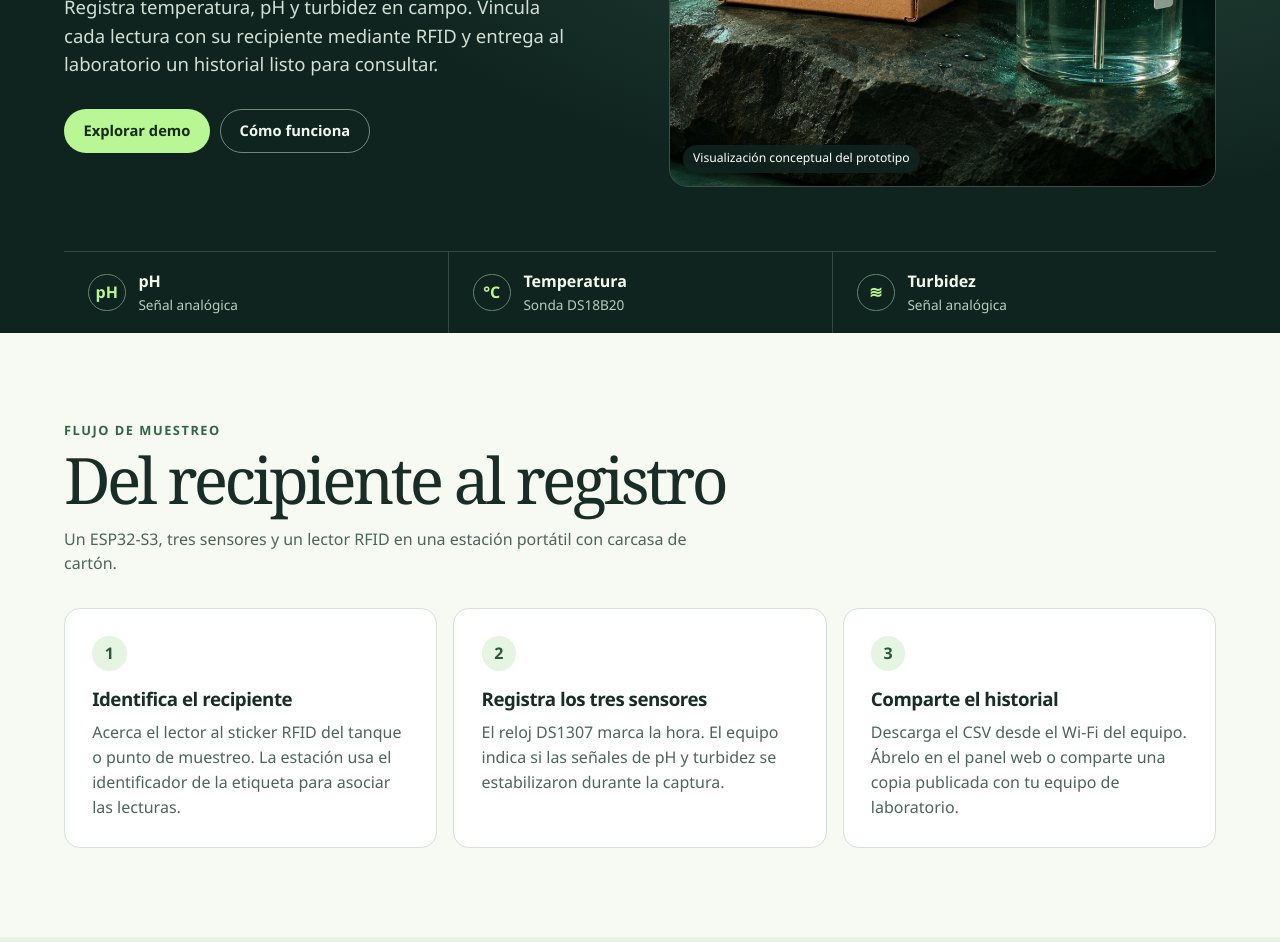
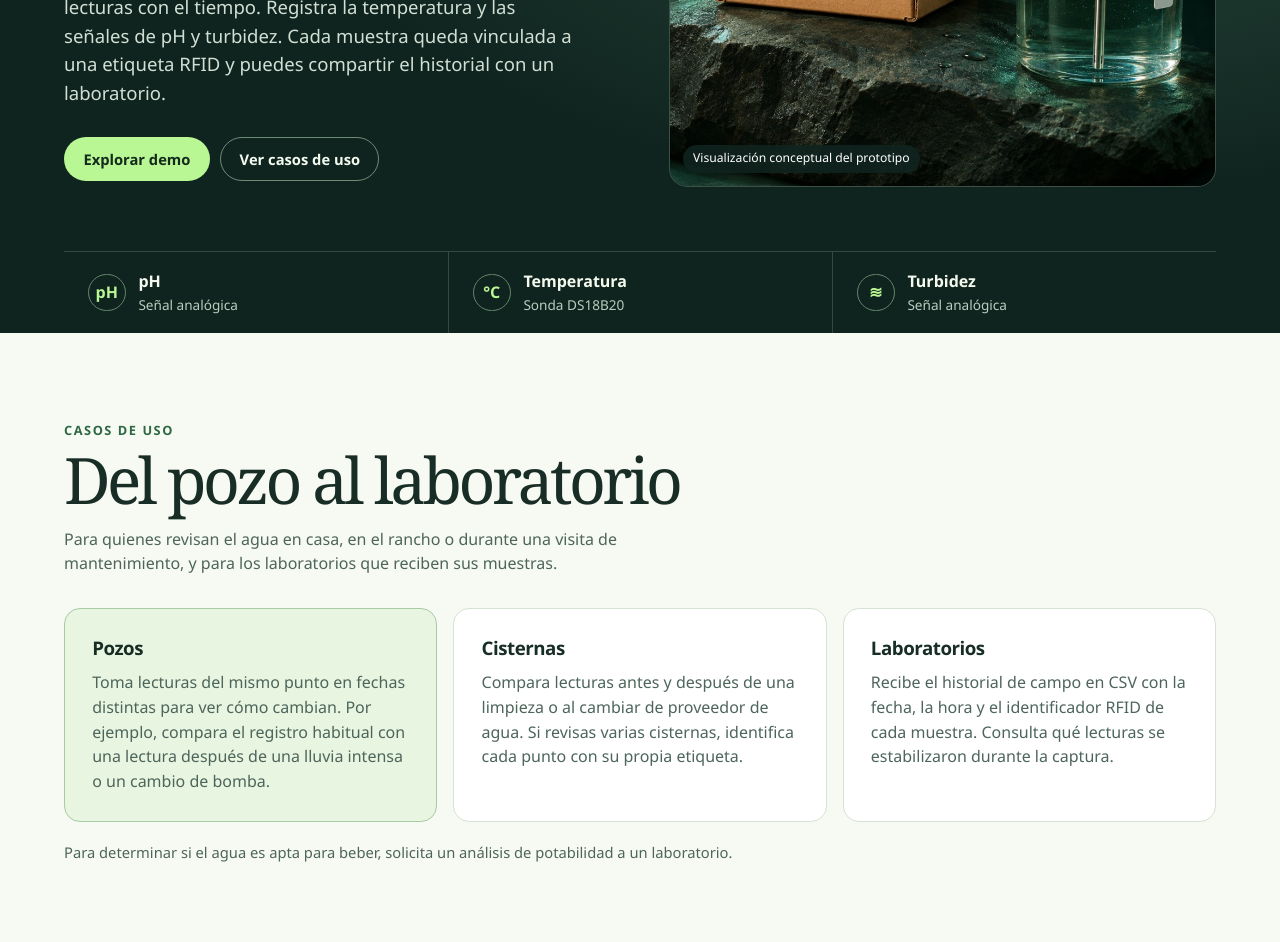
Before and after one commit to ViyaTG/tricorder-agua, a plain HTML site: page index.html in a window 1280 px wide. Shown: the part 431-1373 px from the top of the page. Drawn offline with Linux system fonts and the light colour scheme; no server answers.

Commit message:
Enfoca la página en pozos, cisternas y laboratorios

```diff
--- a/index.html
+++ b/index.html
@@ -3,7 +3,7 @@
 <head>
   <meta charset="utf-8">
   <meta name="viewport" content="width=device-width, initial-scale=1">
-  <meta name="description" content="Tricorder Agua registra temperatura, pH y turbidez con trazabilidad RFID y exporta tus muestras para el laboratorio.">
+  <meta name="description" content="Da seguimiento al agua de pozos y cisternas con Tricorder Agua. Registra temperatura y señales de pH y turbidez por punto de muestreo y comparte el historial con tu laboratorio.">
   <meta name="theme-color" content="#10241f">
   <title>Tricorder Agua | Auditoría de agua en campo</title>
   <link rel="stylesheet" href="styles.css">
@@ -23,10 +23,10 @@
     <section class="hero" id="inicio">
       <div class="shell hero-grid">
         <div class="hero-copy">
-          <p class="eyebrow"><span></span> Estación portátil de auditoría</p>
-          <h1>Cada muestra,<br><em>con historia.</em></h1>
-          <p class="intro">Registra temperatura, pH y turbidez en campo. Vincula cada lectura con su recipiente mediante RFID y entrega al laboratorio un historial listo para consultar.</p>
-          <div class="actions"><a class="button primary" href="#panel">Explorar demo</a><a class="button outline" href="#sistema">Cómo funciona</a></div>
+          <p class="eyebrow"><span></span> Para pozos, cisternas y laboratorios</p>
+          <h1>Conoce mejor<br><em>tu agua.</em></h1>
+          <p class="intro">Revisa el agua de tu pozo o cisterna y compara tus lecturas con el tiempo. Registra la temperatura y las señales de pH y turbidez. Cada muestra queda vinculada a una etiqueta RFID y puedes compartir el historial con un laboratorio.</p>
+          <div class="actions"><a class="button primary" href="#panel">Explorar demo</a><a class="button outline" href="#usos">Ver casos de uso</a></div>
         </div>
         <figure class="hero-figure">
           <img src="prototipo.jpg" width="1000" height="1000" alt="Concepto del prototipo de cartón con sondas junto a un recipiente de agua etiquetado" fetchpriority="high">
@@ -40,10 +40,24 @@
       </div>
     </section>
 
-    <section class="section shell" id="sistema" aria-labelledby="sistema-titulo">
+    <section class="section shell" id="usos" aria-labelledby="usos-titulo">
+      <div class="section-heading">
+        <p class="eyebrow">Casos de uso</p>
+        <h2 id="usos-titulo">Del pozo al laboratorio</h2>
+        <p>Para quienes revisan el agua en casa, en el rancho o durante una visita de mantenimiento, y para los laboratorios que reciben sus muestras.</p>
+      </div>
+      <div class="comparison">
+        <article class="compare-card featured"><h3>Pozos</h3><p>Toma lecturas del mismo punto en fechas distintas para ver cómo cambian. Por ejemplo, compara el registro habitual con una lectura después de una lluvia intensa o un cambio de bomba.</p></article>
+        <article class="compare-card"><h3>Cisternas</h3><p>Compara lecturas antes y después de una limpieza o al cambiar de proveedor de agua. Si revisas varias cisternas, identifica cada punto con su propia etiqueta.</p></article>
+        <article class="compare-card"><h3>Laboratorios</h3><p>Recibe el historial de campo en CSV con la fecha, la hora y el identificador RFID de cada muestra. Consulta qué lecturas se estabilizaron durante la captura.</p></article>
+      </div>
+      <p class="compare-note">Para determinar si el agua es apta para beber, solicita un análisis de potabilidad a un laboratorio.</p>
+    </section>
+
+    <section class="section shell sampling" id="sistema" aria-labelledby="sistema-titulo">
       <div class="section-heading"><p class="eyebrow">Flujo de muestreo</p><h2 id="sistema-titulo">Del recipiente al registro</h2><p>Un ESP32-S3, tres sensores y un lector RFID en una estación portátil con carcasa de cartón.</p></div>
       <ol class="steps">
-        <li><h3>Identifica el recipiente</h3><p>Acerca el lector al sticker RFID del tanque o punto de muestreo. La estación usa el identificador de la etiqueta para asociar las lecturas.</p></li>
+        <li><h3>Identifica tu muestra</h3><p>Acerca el lector a la etiqueta RFID del recipiente o del punto donde tomaste el agua. Así puedes distinguir las lecturas de cada pozo o cisterna en el historial.</p></li>
         <li><h3>Registra los tres sensores</h3><p>El reloj DS1307 marca la hora. El equipo indica si las señales de pH y turbidez se estabilizaron durante la captura.</p></li>
         <li><h3>Comparte el historial</h3><p>Descarga el CSV desde el Wi-Fi del equipo. Ábrelo en el panel web o comparte una copia publicada con tu equipo de laboratorio.</p></li>
       </ol>
@@ -83,7 +97,7 @@
     </section>
 
     <section class="section shell" id="comparativa" aria-labelledby="comparativa-titulo">
-      <div class="section-heading"><p class="eyebrow">Comparativa</p><h2 id="comparativa-titulo">Elige según tu muestreo</h2><p>Tricorder Agua es una opción para levantamientos piloto que necesitan reunir tres señales y seguir cada recipiente desde la toma hasta el archivo.</p></div>
+      <div class="section-heading"><p class="eyebrow">Comparativa</p><h2 id="comparativa-titulo">Elige según tu muestreo</h2><p>Si vas a revisar el mismo pozo o cisterna varias veces, Tricorder Agua reúne las tres lecturas, la fecha y el origen de la muestra en un solo archivo.</p></div>
       <div class="comparison">
         <article class="compare-card featured"><p class="eyebrow">Prototipo</p><h3>Tricorder Agua</h3><p>Temperatura en °C, señales crudas de pH y turbidez, identificación RFID, fecha y exportación CSV por Wi-Fi local.</p></article>
         <article class="compare-card"><p class="eyebrow">Analizador de bolsillo</p><h3>Hanna HI98129</h3><p>Combina pH, conductividad, sólidos disueltos y temperatura. Su formato compacto favorece mediciones puntuales.</p><a href="https://hannainst.com/hi98129-ph-ec-tds-tester.html">Ficha de Hanna Instruments</a></article>
--- a/styles.css
+++ b/styles.css
@@ -63,6 +63,7 @@ h1 em { color: var(--mint); font-weight: 400; }
 .sensor-icon { display: grid; place-items: center; flex: 0 0 2.35rem; height: 2.35rem; border-radius: 50%; color: var(--mint); border: 1px solid #61876c; font-weight: 700; }
 
 .section { padding-block: clamp(3rem, 7vw, 6rem); }
+.sampling { border-top: 1px solid var(--line); }
 .section-heading { max-width: 42rem; margin-bottom: 2rem; }
 h2 { font-size: clamp(2.6rem, 5vw, 4.65rem); line-height: 1.01; margin: .5rem 0 .85rem; }
 h3 { line-height: 1.24; letter-spacing: -.025em; }
@@ -73,6 +74,7 @@ h3 { line-height: 1.24; letter-spacing: -.025em; }
 .steps li::before { counter-increment: workflow; content: counter(workflow); display: grid; place-items: center; margin-bottom: 1rem; width: 2.15rem; height: 2.15rem; border-radius: 50%; background: #e6f5e1; color: #265838; font-weight: 750; }
 .steps p, .compare-card p:not(.eyebrow) { margin-top: .65rem; }
 .compare-card h3 { margin-top: .55rem; }
+.compare-card h3:first-child { margin-top: 0; }
 .compare-card a { display: inline-block; margin-top: .85rem; font-weight: 650; color: #28613c; }
 .featured { background: #e8f5e1; border-color: #a8cba5; }
 .compare-note { margin-top: 1.15rem; font-size: .92rem; }
```
